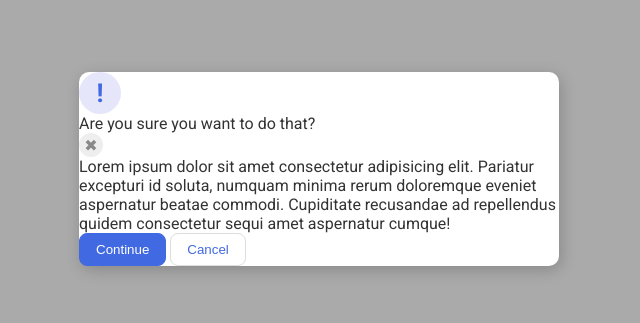
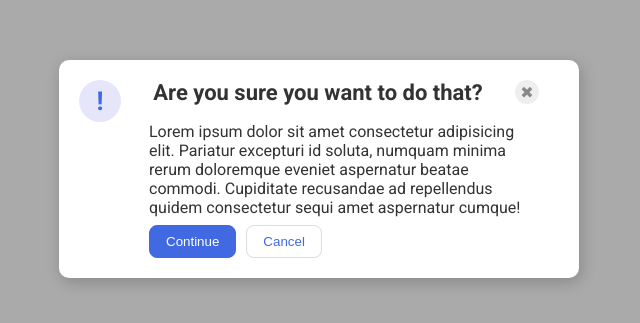
Before and after one commit to asparts/Odin-project, a plain HTML site: page css-exercises/flex/05-flex-modal/index.html in a window 1280 px wide. Shown: the part 231-554 px from the top of the page, without its empty margins (321-961 px from the left). Drawn offline with Linux system fonts and the light colour scheme.

Commit message:
05-flex-modal - close enough

```diff
--- a/css-exercises/flex/05-flex-modal/index.html
+++ b/css-exercises/flex/05-flex-modal/index.html
@@ -9,12 +9,20 @@
   </head>
   <body>
     <div class="modal">
+
+      <div id="header-container">
         <div class="icon">!</div>
         <div class="header">Are you sure you want to do that?</div>
         <div class="close-button">✖</div>
+    </div>
+      <div id="text-container">
         <div class="text">Lorem ipsum dolor sit amet consectetur adipisicing elit. Pariatur excepturi id soluta, numquam minima rerum doloremque eveniet aspernatur beatae commodi. Cupiditate recusandae ad repellendus quidem consectetur sequi amet aspernatur cumque!</div>
+      </div>
+
+      <div id="button-container">
         <button class="continue">Continue</button>
         <button class="cancel">Cancel</button>
       </div>
+    </div>
   </body>
 </html>
--- a/css-exercises/flex/05-flex-modal/style.css
+++ b/css-exercises/flex/05-flex-modal/style.css
@@ -20,6 +20,8 @@ body {
   width: 480px;
   border-radius: 10px;
   box-shadow: 2px 4px 16px rgba(0,0,0,.2);
+  padding: 20px;
+  /* display: flex; */
 }
 
 .icon {
@@ -46,11 +48,14 @@ body {
   display: flex;
   align-items: center;
   justify-content: center;
+  margin-left: auto;
+  margin-right: 20px;
 }
 
 button {
   padding: 8px 16px;
   border-radius: 8px;
+  margin-left: 10px;
 }
 
 button.continue {
@@ -64,3 +69,26 @@ button.cancel {
   border: 1px solid #ddd;
   color: royalblue;
 }
+#text-container{
+  display: flex;
+  flex-direction: column;
+  margin-left: 70px;
+  margin-right: 20px;
+}
+#button-container{
+  display:flex;
+  flex-direction: row;
+  margin-top:8px;
+  margin-left: 60px;
+}
+#header-container
+{
+  display: flex;
+  flex-direction: row;
+}
+.header{
+  justify-self: center;
+  margin-left: auto;
+  font-weight: bold;
+  font-size: 22px;
+}
```
Lines whose indentation alone changed are shown as unchanged.
